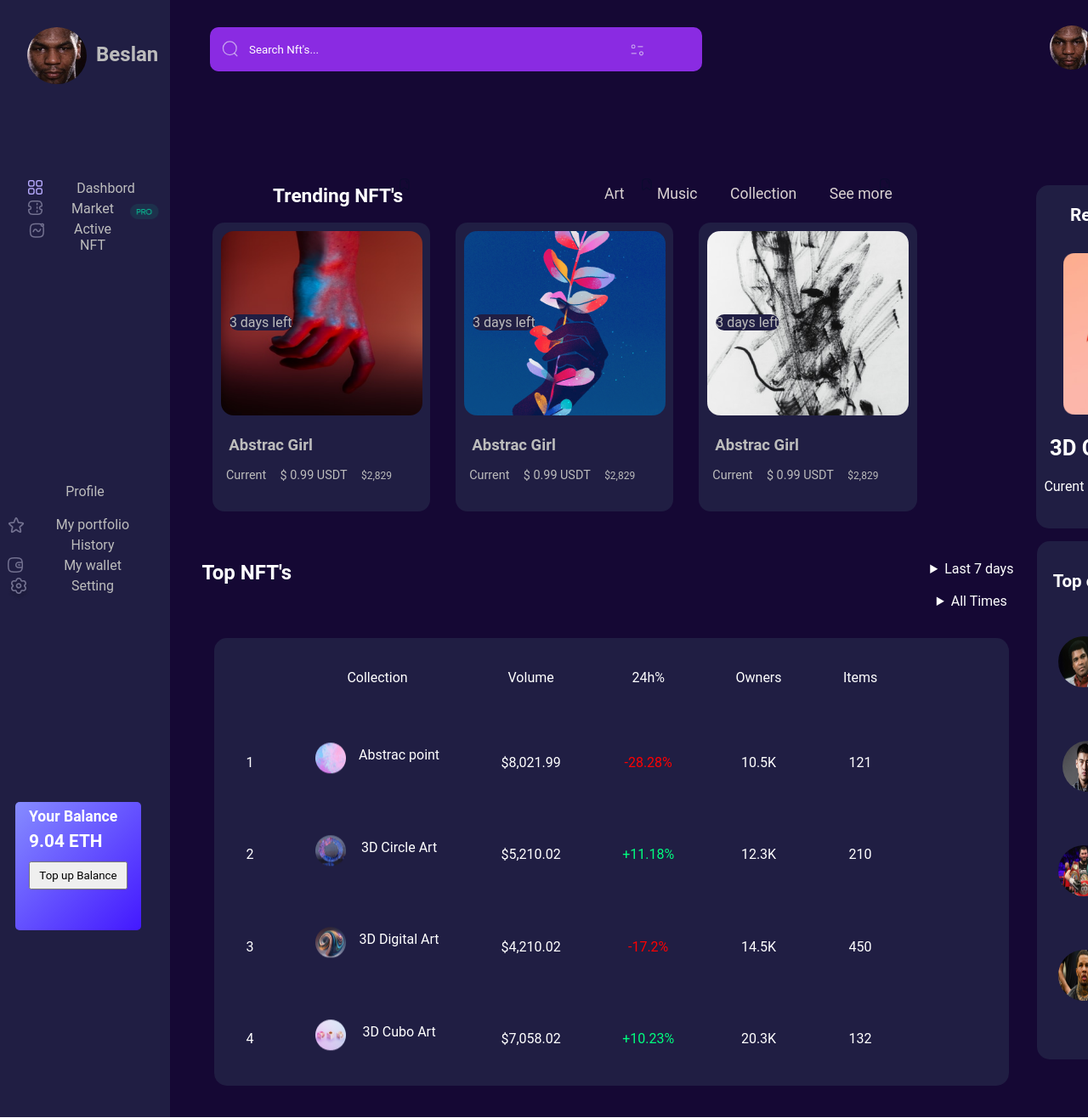
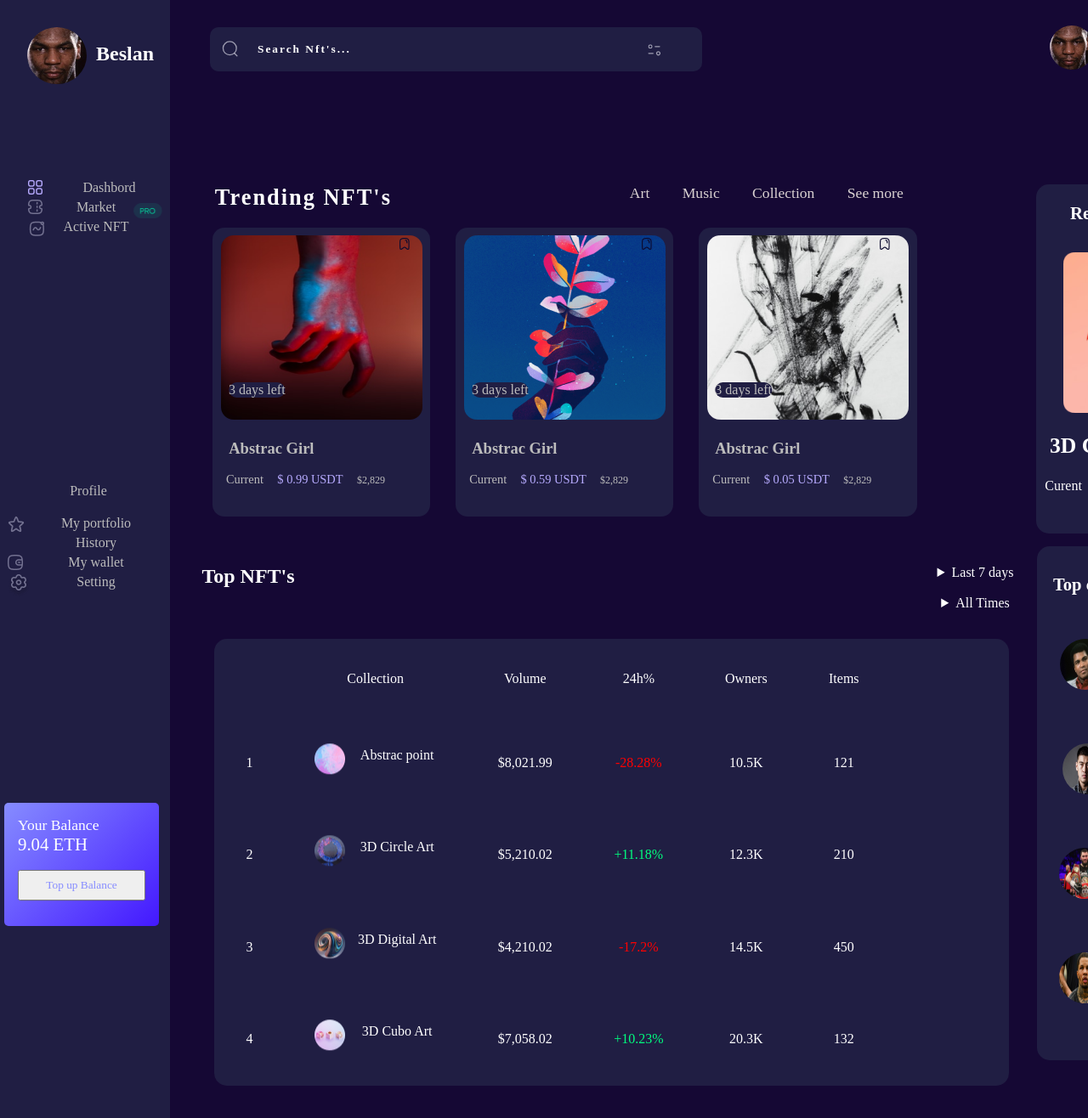
Before and after one commit to Skalette1/nft, a plain HTML site: page index.html in a window 1280 px wide. Shown: the top 1316 px of the page at 85% size. Drawn offline with Linux system fonts and the light colour scheme.

Commit message:
first commi

```diff
--- a/index.html
+++ b/index.html
@@ -4,6 +4,9 @@
     <meta charset="UTF-8">
     <meta name="viewport" content="width=device-width, initial-scale=1.0">
     <title>NFT's</title>
+    <link rel="preconnect" href="https://fonts.googleapis.com">
+<link rel="preconnect" href="https://fonts.gstatic.com" crossorigin>
+<link href="https://fonts.googleapis.com/css2?family=Roboto:ital,wght@0,100;0,300;0,400;0,500;0,700;0,900;1,100;1,300;1,400;1,500;1,700;1,900&family=Rubik:ital,wght@0,300..900;1,300..900&display=swap" rel="stylesheet">
     <link rel="stylesheet" href="style.css">
 </head>
 <body>
@@ -35,8 +38,8 @@
             <div class="third">
                 <div class="card-ba">
 
-                    <h4 style="text-align: left; color: #fff; font-size: 1.1rem;">Your Balance</h4>
-                    <h4 style="color: #fff; font-size: 1.3rem;">9.04 ETH</h4>
+                    <span style="text-align: left; color: #fff; font-size: 1.1rem;">Your Balance</span><br>
+                    <span style="color: #fff; font-size: 1.3rem;">9.04 ETH</span>
 
                     <button type="submit">Top up Balance</button>
                 </div>
@@ -82,7 +85,7 @@
 
         <div class="nft">
             <div class="info">
-            <h3>Trending NFT's</h3>
+            <h2 style="text-align: left; float: left; letter-spacing: 2px; font-weight: 800; transform: translateX(-30%);">Trending NFT's</h3>
             <nav>
                 <ul>
                     <a href="#"><li>Art</li></a>
@@ -100,7 +103,7 @@
                 <div class="card-info">
                 <h3>Abstrac Girl</h3>
                 <span>Current</span>
-                <span>$ 0.99 USDT</span>
+                <span style="color: #B7ABFF;">$ 0.99 USDT</span>
                 <span><small>$2,829</small></span>
                 </div>
             </div>
@@ -111,7 +114,7 @@
                 <div class="card-info">
                 <h3>Abstrac Girl</h3>
                 <span>Current</span>
-                <span>$ 0.99 USDT</span>
+                <span style="color: #B7ABFF;">$ 0.59 USDT</span>
                 <span><small>$2,829</small></span>
                 </div>
             </div>
@@ -122,7 +125,7 @@
                 <div class="card-info">
                 <h3>Abstrac Girl</h3>
                 <span>Current</span>
-                <span>$ 0.99 USDT</span>
+                <span style="color: #B7ABFF;">$ 0.05 USDT</span>
                 <span><small>$2,829</small></span>
                 </div>
             </div>
@@ -141,7 +144,7 @@
             </div>
             <div class="niz">
                 <span>Curent</span>
-                <span>$ 0.05 USDT</span>
+                <span style="color: #B7ABFF;">$ 0.05 USDT</span>
                 <button type="submit">Buy</button>
             </div>
         </div>
--- a/style.css
+++ b/style.css
@@ -1,7 +1,7 @@
 * {
     margin: 0;
     padding: 0;
-    font-family: 'Roboto';
+    font-family: 'Gilroy';
     --purple-text: rgb(62, 35, 127);
     --card: #201E43;
     --background: rgb(21, 8, 52);
@@ -101,10 +101,12 @@
 }
 
 .card-ba {
-    margin: 5px 18px;
+    text-align: left;
+    font: bold;
+    margin: 5px 5px;
     border-radius: 5px;
-    height: 40%;
-    padding: 0 1rem;
+    height: 30%;
+    padding: 1rem 1rem;
     background: linear-gradient(135deg, #868CFF 0%, #4318FF 100%);
 
 }
@@ -124,14 +126,15 @@ a {
 
 .third button {
     text-align: center;
-    margin: 12px 0;
-    padding: 7px;
-    width: 100%;
+    margin: 18px 0;
+    padding: 8px;
+    width: 150px;
+    color: #868CFF;
 }
 
 .third button::placeholder {
-    font-size: 1.5rem;
-    font-weight: bold;
+    font-size: 1.2rem;
+    /* font-weight: bold; */
 }
 
 .sidebar img {
@@ -154,6 +157,7 @@ a {
     position: absolute;
     top: 50px;
     left: 113px;
+    color: #fff;
 }
 
 #pro {
@@ -168,14 +172,16 @@ a {
     height: 30px;
     border-radius: 10px;
     border: none;
-    background-color: blueviolet;
+    background-color: var(--card);
     margin: 2rem;
     padding: 26px;
 }
 
 #search::placeholder {
     color: #fff;
-    padding-left: 20px;
+    padding-left: 30px;
+    letter-spacing: 2px;
+    font-weight: bold;
 }
 
 #sea {
@@ -188,7 +194,7 @@ a {
 #filter {
     position: absolute;
     top: 48px;
-    left: 740px;
+    left: 760px;
 }
 
 details[open] summary::before {
@@ -212,7 +218,8 @@ details {
 .text {
     display: flex;
     flex-direction: column;
-    margin: 8px 20px;
+    align-content: center;
+    margin: 13px 20px;
 }
 
 .info {
@@ -247,7 +254,7 @@ h3 {
    background-color: #201E43;
    border-radius: 14px;
    height: 321px;
-   width: 255px;
+   width: 250px;
    padding: 0.6rem;
    color: #bcbcbc;
    cursor: grab;
@@ -267,6 +274,7 @@ h3 {
     padding-top: 2rem;
     margin: 5rem .4rem;
 }
+
 .cards {
     display: flex;
     margin: 20px ;
@@ -275,19 +283,19 @@ h3 {
 
 #book-img1 {
     position: absolute;
-    top: 210px;
+    top: 280px;
     left: 470px;
 }
 
 #book-img2 {
     position: absolute;
-    top: 210px;
+    top: 280px;
     left: 755px;
 }
 
 #book-img3 {
     position: absolute;
-    top: 210px;
+    top: 280px;
     left: 1035px;
 }
 
@@ -295,9 +303,10 @@ h3 {
     background-color: #201E43;
     position: absolute;
     border-radius: 20px;
-    top: 370px;
+    top: 450px;
     transform: translateX(14%);
 }
+
 .cards .card {
     margin: 0 15px;
 }
```
